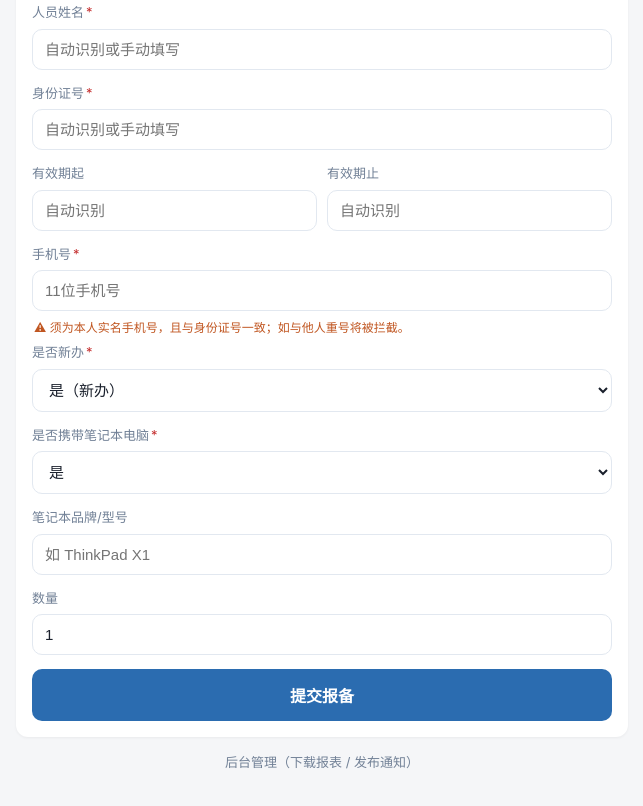
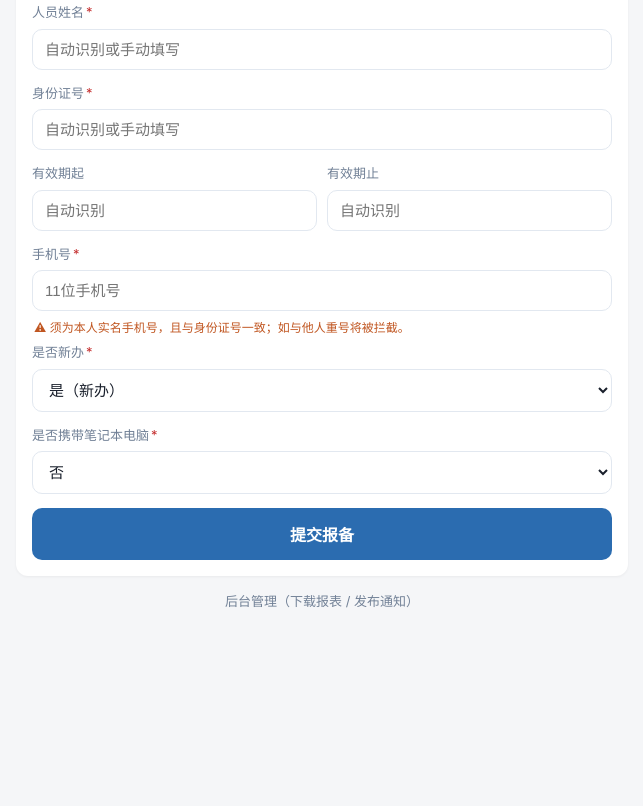
Before and after one commit to airsyj/BB, a website: page public/index.html in a window 1280 px wide. Shown: the part 456-1262 px from the top of the page, without its empty margins (318-961 px from the left). After the commit the page ends 1113 px from the top, so only its background shows below. Drawn offline with Linux system fonts and the light colour scheme; no server answers.

Commit message:
调整：是否携带笔记本默认改为"否"

```diff
--- a/public/index.html
+++ b/public/index.html
@@ -49,7 +49,7 @@
       <label class="field"><span class="lbl">是否新办<span class="req">*</span></span>
         <select id="p_isNew"><option value="是">是（新办）</option><option value="否">否（续期）</option></select></label>
       <label class="field"><span class="lbl">是否携带笔记本电脑<span class="req">*</span></span>
-        <select id="p_carryLaptop"><option value="是" selected>是</option><option value="否">否</option></select></label>
+        <select id="p_carryLaptop"><option value="否" selected>否</option><option value="是">是</option></select></label>
       <div id="p_laptop_box" class="hidden">
         <label class="field"><span class="lbl">笔记本品牌/型号</span><input id="p_laptopModel" placeholder="如 ThinkPad X1" /></label>
         <label class="field"><span class="lbl">数量</span><input id="p_laptopQty" type="number" min="1" value="1" /></label>
```
